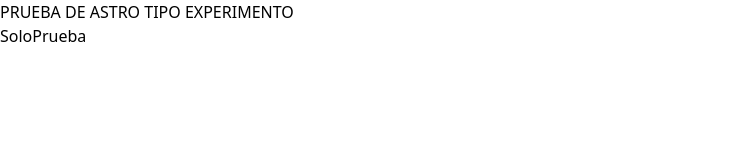
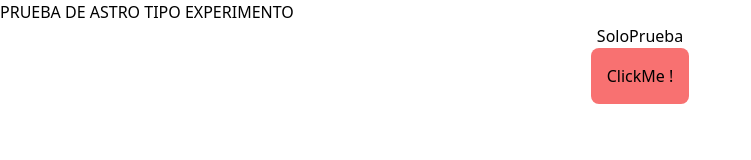
Before and after one commit to samytaub/astrotesting, an Astro site: page / in a window 1280 px wide. Shown: the whole page, without its empty margins (0-751 px from the left). Built offline with nearby package versions, Linux system fonts and the light colour scheme; Astro itself is replaced by a stand-in of ours.

Commit message:
agregue vercel adapter with react component hydrated

```diff
--- a/src/components/SoloPrueba.jsx
+++ b/src/components/SoloPrueba.jsx
@@ -3,11 +3,11 @@ import React from 'react'
 function SoloPrueba() {
     return (
         <>
-            <h1>SoloPrueba</h1>
-            {/* <button onClick={() => alert("dale pué")} className='w-fit p-4 bg-red-400 flex flex-col gap-1justify-center items-center mx-auto rounded-lg'>
+            <h1 className='w-full mx-auto text-center'>SoloPrueba</h1>
+            <button onClick={() => alert("dale pué")} className='w-fit p-4 bg-red-400 flex flex-col gap-1justify-center items-center mx-auto rounded-lg'>
 
                 <p > ClickMe !</p>
-            </button> */}
+            </button>
         </>
     )
 }
```
